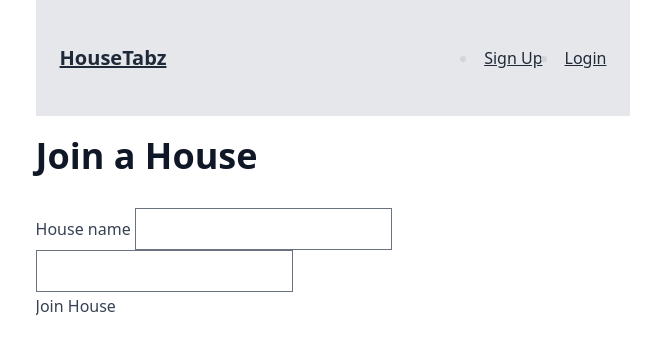
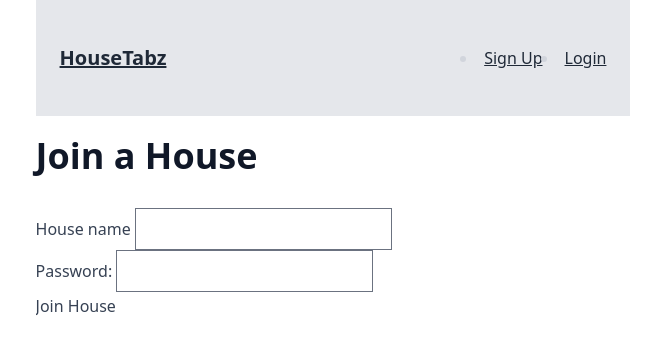
Before and after one commit to jthet/housetabz, a Rails app: page /house/join in a window 1280 px wide. Shown: the top 354 px of the page, without its empty margins (307-968 px from the left). Run offline with Rails 7, Linux system fonts and the light colour scheme; style sheets or scripts are compiled from the project's sources.

Commit message:
Added Password label

```diff
--- a/app/views/houses/join.html.erb
+++ b/app/views/houses/join.html.erb
@@ -7,7 +7,9 @@
   </div>
 
   <div>
-   <input type="password" name="house_password" id="house_password" />
+  <label for="house_password">Password:   </label>
+  <input type="password" name="house_password" id="house_password" />
+
   </div>
 
   <%= form.submit 'Join House' %>
```
